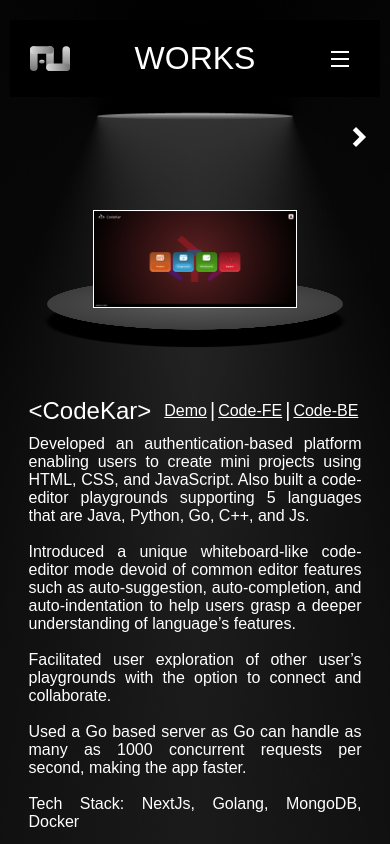
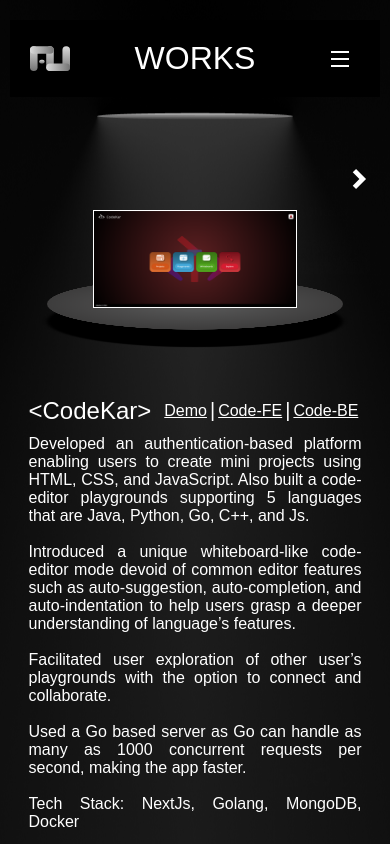
Before and after one commit to ashishup1999/portfolio-v2, a Next.js app: page /works in a window 390 px wide. Built offline with nearby package versions, Linux system fonts and the light colour scheme; a web font is replaced by a local one.

Commit message:
Update works.scss

```diff
--- a/src/app/works/works.scss
+++ b/src/app/works/works.scss
@@ -115,7 +115,7 @@
   }
 
   .arrows {
-    top: 15% !important;
+    top: 20% !important;
     height: 20px;
   }
 }
```
